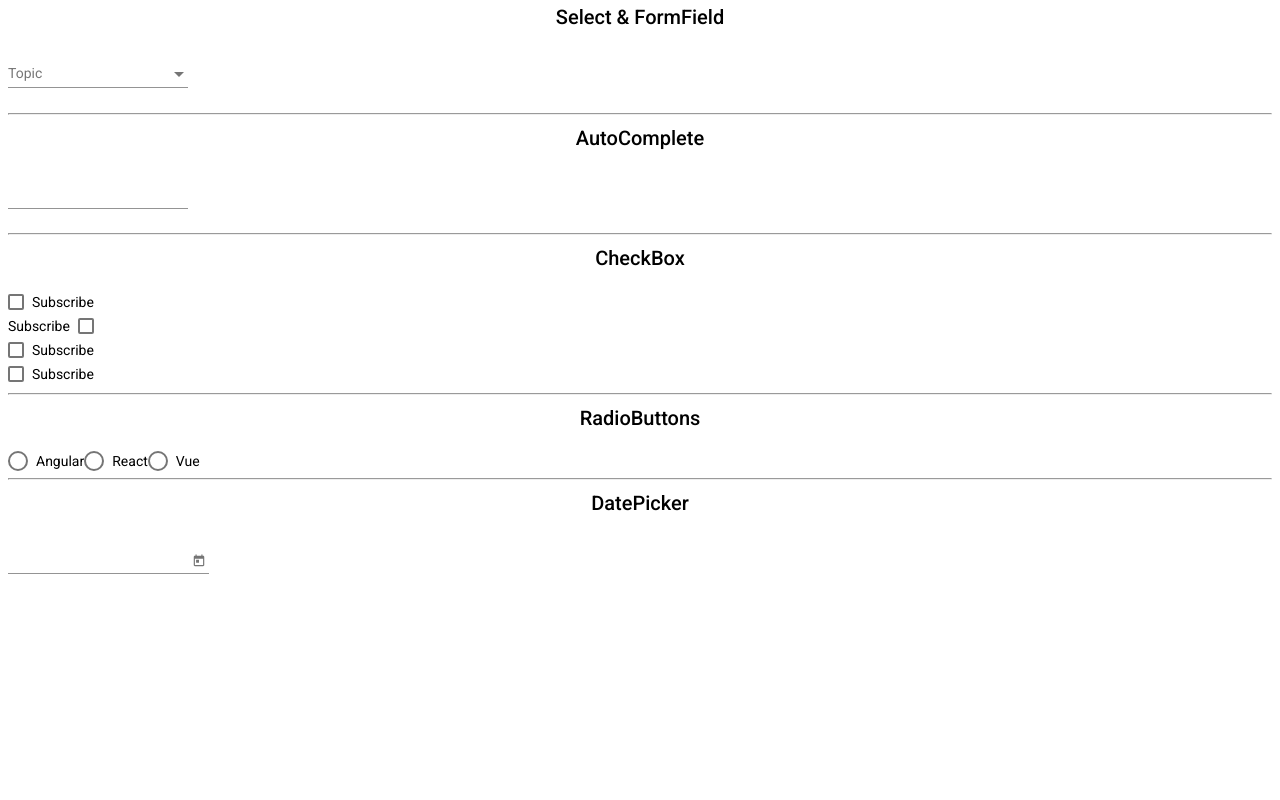
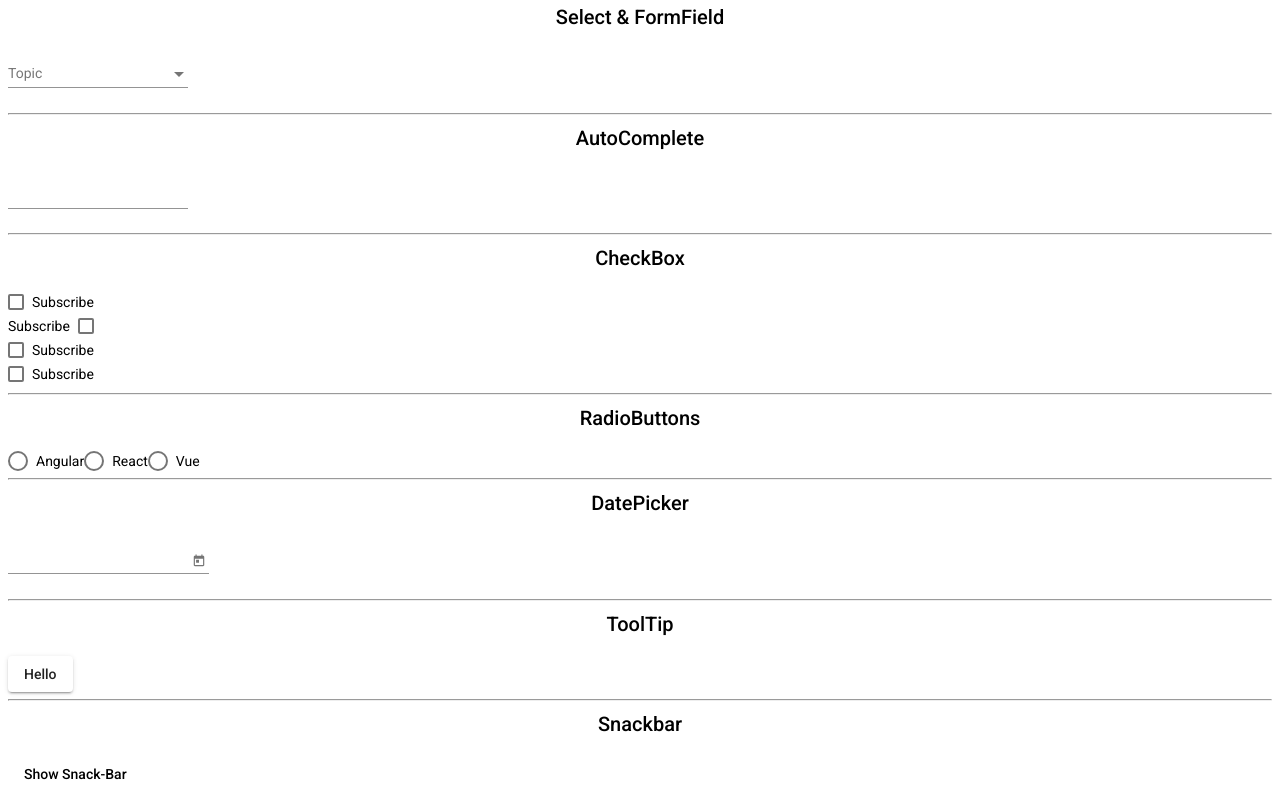
Before and after one commit to Nagarjuna-Singamsetti/Angular_Material_Tutorial, an Angular app: page / in a window 1280 px wide. Shown: the part 3054-3854 px from the top of the page. Before the commit the page ends 3654 px from the top, so only its background shows below. Built offline with nearby package versions, Linux system fonts and the light colour scheme.

Commit message:
ToolBox and smackBar Added

```diff
--- a/src/app/app.component.html
+++ b/src/app/app.component.html
@@ -288,3 +288,12 @@
     <!-- <mat-datepicker #myDatePicker startView="multi-year" ></mat-datepicker> -->
     <mat-datepicker #myDatePicker ></mat-datepicker>
 </mat-form-field>
+<hr>
+<div class="mat-title" style="text-align: center;">ToolTip</div>
+<button mat-raised-button matTooltip="Welcome to CodeEvolution"
+matTooltip="after" matTooltipShowDelay="1000" matTooltipHideDelay="1000">Hello </button>
+<hr>
+<div class="mat-title" style="text-align: center;">Snackbar</div>
+<button mat-button (click)="openSnackBar('Item Deleted','Dismiss')">
+   Show Snack-Bar
+</button>
--- a/src/app/app.component.ts
+++ b/src/app/app.component.ts
@@ -1,6 +1,7 @@
 import { Component, OnInit } from '@angular/core';
 import { FormControl } from '@angular/forms';
 import { map, Observable, startWith } from 'rxjs';
+import {MatSnackBar} from '@angular/material/snack-bar';
 
 @Component({
   selector: 'app-root',
@@ -8,6 +9,22 @@ import { map, Observable, startWith } from 'rxjs';
   styleUrls: ['./app.component.css']
 })
 export class AppComponent implements OnInit {
+  // snack-bar
+  constructor(private _snackBar:MatSnackBar){}
+    openSnackBar(message: string,action:string){
+      let snackBarRef=this._snackBar.open(message,action,{duration:3000});
+      snackBarRef.afterDismissed().subscribe(
+        ()=>{
+          console.log("Action Dismissed")
+        }
+      );
+      snackBarRef.onAction().subscribe(
+        ()=>{
+          console.log("Action was Triggered")
+        }
+      );
+    }
+
 
   title = 'Angular_Material';
   alert=0;
@@ -54,4 +71,10 @@ maxDate=new Date(2022, 11, 31 );
 //   return day !=0 && day !=6;
 // }
 
+
+//snackbar
+
 }
+function openSnackBar(message: any) {
+  throw new Error('Function not implemented.');
+}
--- a/src/app/material/material.module.ts
+++ b/src/app/material/material.module.ts
@@ -21,6 +21,8 @@ import {MatIconModule} from '@angular/material/icon';
  import {MatRadioModule} from '@angular/material/radio';
  import {MatDatepickerModule} from '@angular/material/datepicker';
  import {MatNativeDateModule} from '@angular/material/core';
+ import {MatTooltipModule} from '@angular/material/tooltip';
+ import {MatSnackBarModule} from '@angular/material/snack-bar';
 
 const  material=[
   MatButtonModule,
@@ -44,7 +46,9 @@ const  material=[
   MatCheckboxModule,
   MatRadioModule,
   MatDatepickerModule,
-  MatNativeDateModule
+  MatNativeDateModule,
+  MatTooltipModule,
+  MatSnackBarModule
 
 ];
 
```
